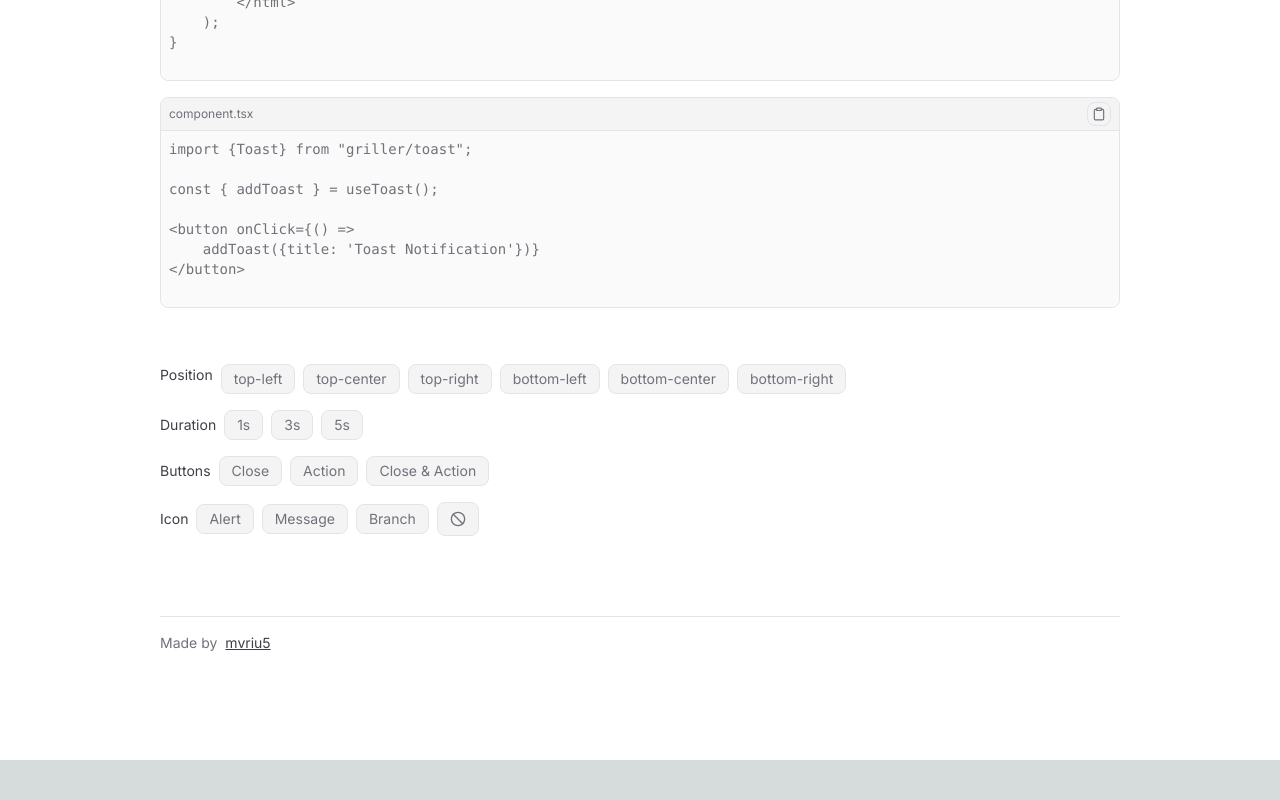
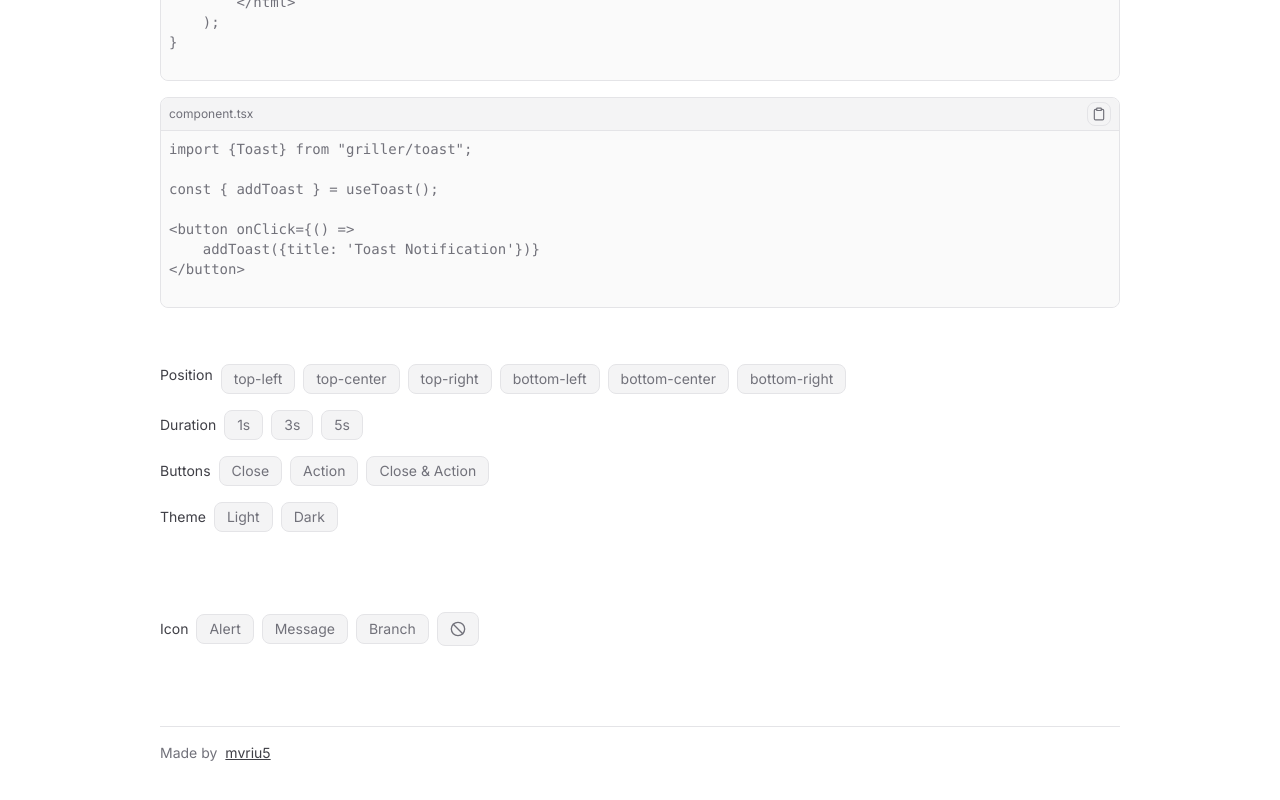
Before and after one commit to mvriu5/griller, a Next.js app: page / in a window 1280 px wide. Shown: the part 509-1309 px from the top of the page. Before the commit the page ends 1269 px from the top, so only its background shows below. Built offline with nearby package versions, Linux system fonts and the light colour scheme.

Commit message:
feat: dark mode

```diff
--- a/src/app/page.tsx
+++ b/src/app/page.tsx
@@ -196,6 +196,25 @@ export default function Home() {
                 </div>
 
                 <div className={"flex flex-row space-x-2 items-center pb-16"}>
+                    <span className={"text-sm text-zinc-700"}>Theme</span>
+                    <Button title={"Light"}
+                            onClick={() => addToast({
+                                icon: <TriangleAlert size={24}/>,
+                                title: 'Toast Notification',
+                                secondTitle: 'This is the second toast title',
+                            })}
+                    />
+                    <Button title={"Dark"}
+                            onClick={() => addToast({
+                                icon: <MessageSquare size={24}/>,
+                                title: 'Toast Notification',
+                                secondTitle: 'This is the second toast title',
+                                theme: "dark",
+                            })}
+                    />
+                </div>
+
+                <div className={"flex flex-row space-x-2 items-center pb-16"}>
                     <span className={"text-sm text-zinc-700"}>Icon</span>
                     <Button title={"Alert"}
                             onClick={() => addToast({
@@ -228,7 +247,8 @@ export default function Home() {
                     />
                 </div>
 
-                <div className={"w-full h-20 flex flex-row pt-4 space-x-2 border-t border-zinc-200 text-sm text-zinc-500"}>
+                <div
+                    className={"w-full h-20 flex flex-row pt-4 space-x-2 border-t border-zinc-200 text-sm text-zinc-500"}>
                     <span>Made by</span>
                     <motion.span
                         className={"text-zinc-700 underline cursor-pointer"}
--- a/src/component/toast.tsx
+++ b/src/component/toast.tsx
@@ -9,6 +9,7 @@ import {twMerge} from "tailwind-merge";
 export const cn = (...classes: ClassValue[]) => twMerge(clsx(classes));
 
 type Position = "tr" | "tl" | "tc" | "br" | "bl" | "bc";
+type Theme = "light" | "dark";
 
 export const positionClasses = (position: Position) => {
     if (position === 'tr') return `top-4 right-4`;
@@ -26,7 +27,7 @@ interface ToastProps extends HTMLAttributes<HTMLDivElement> {
     secondTitle?: string;
     icon?: ReactNode;
     position?: Position;
-    color?: string;
+    theme?: Theme;
     closeButton?: boolean;
     actionButton?: boolean;
     onAction?: () => void;
@@ -44,8 +45,9 @@ interface ToastProps extends HTMLAttributes<HTMLDivElement> {
 const Toast: React.FC<ToastProps & {
     removeToast: (id: string) => void,
     isPaused: boolean,
-}> = ({id, title, secondTitle, icon, position = "br", closeButton,
-                       actionButton, onAction, actionButtonText, duration = 3000, color, titleClassname,
+}> = ({
+   id, title, secondTitle, icon, position = "br", closeButton,
+                       actionButton, onAction, actionButtonText, duration = 3000, theme = "light", titleClassname,
          secondTitleClassname, closeClassname, closeDivClassname, motionClassname, iconClassname, actionButtonClassname,
          className, removeToast, isPaused, ...props }) => {
 
@@ -115,33 +117,54 @@ const Toast: React.FC<ToastProps & {
                     style={position === "tc" || position === "bc" ? { marginLeft: `-${width / 2}px` } : {}}
                 >
                     <div
-                        className={cn("min-w-72 min-h-16 flex flex-row justify-between p-2 pl-4 rounded-lg border border-zinc-200", className)}
-                        style={{backgroundColor: color || 'rgb(250, 250, 250)'}}
+                        className={cn("min-w-72 min-h-16 flex flex-row justify-between p-2 pl-4 rounded-lg",
+                            theme === "light" ?
+                                "bg-zinc-50 border border-zinc-200" :
+                                "bg-zinc-800 border border-zinc-700",
+                            className
+                        )}
                         {...props}
                     >
                         <div className={cn("flex flex-row items-center space-x-2", closeButton && "mr-2")}>
                             {icon && (
-                                <div className={cn("text-zinc-700", iconClassname)}>
+                                <div className={cn(iconClassname, theme === "light" ? "text-zinc-600" : "text-zinc-100",)}>
                                     {icon}
                                 </div>
                             )}
                             <div className={cn("flex flex-col max-w-60", icon && "ml-4", actionButton)}>
-                                <span className={cn("text-sm text-zinc-700 font-medium text-nowrap truncate", titleClassname)}>{title}</span>
-                                {secondTitle && (<span className={cn("text-xs text-zinc-500", secondTitleClassname)}>{secondTitle}</span>)}
+                                <span className={cn("text-sm font-medium text-nowrap truncate",
+                                    theme === "light" ? "text-zinc-600" : "text-zinc-100",
+                                    titleClassname
+                                )}
+                                >
+                                    {title}
+                                </span>
+                                {secondTitle && (
+                                    <span className={cn("text-xs", theme === "light" ? "text-zinc-400" : "text-zinc-300", secondTitleClassname)}>
+                                        {secondTitle}
+                                    </span>
+                                )}
                             </div>
                             {actionButton &&
-                                <button className={cn("h-max py-1 px-2 rounded-lg bg-zinc-100 " +
-                                    "border border-zinc-300 text-xs text-zinc-500 hover:bg-zinc-200", actionButtonClassname)}
+                                <button className={cn("h-max py-1 px-2 rounded-lg text-xs",
+                                    theme === "light" ?
+                                        "bg-zinc-100 border border-zinc-200 text-zinc-500 hover:bg-zinc-200" :
+                                        "bg-zinc-800 border border-zinc-700 text-zinc-300 hover:bg-zinc-700",
+                                    actionButtonClassname
+                                )}
                                         onClick={onAction}>
                                     {actionButtonText || "Undo"}
                                 </button>
                             }
                         </div>
                         {closeButton &&
-                            <div className={cn("h-max p-0.5 rounded-lg cursor-pointer hover:bg-zinc-100", closeDivClassname)}
+                            <div className={cn("h-max p-0.5 rounded-lg cursor-pointer",
+                                theme === "light" ? "hover:bg-zinc-200" : "hover:bg-zinc-700",
+                                closeDivClassname
+                            )}
                                  onClick={() => setVisible(false)}
                             >
-                                <X size={16} className={cn("text-zinc-500", closeClassname)}/>
+                                <X size={16} className={cn(theme === "light" ? "text-zinc-500" : "text-zinc-400", closeClassname)}/>
                             </div>
                         }
                     </div>
```
